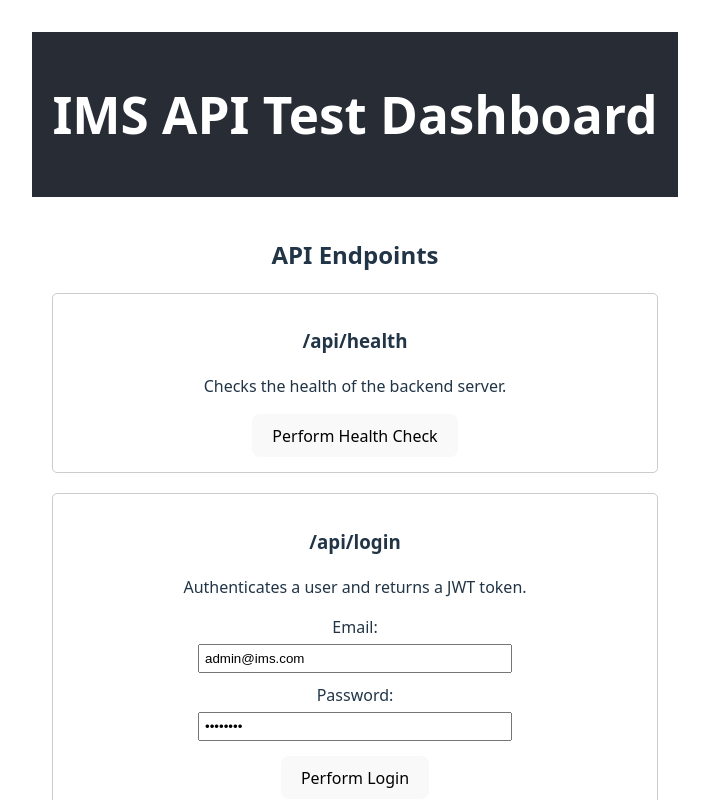
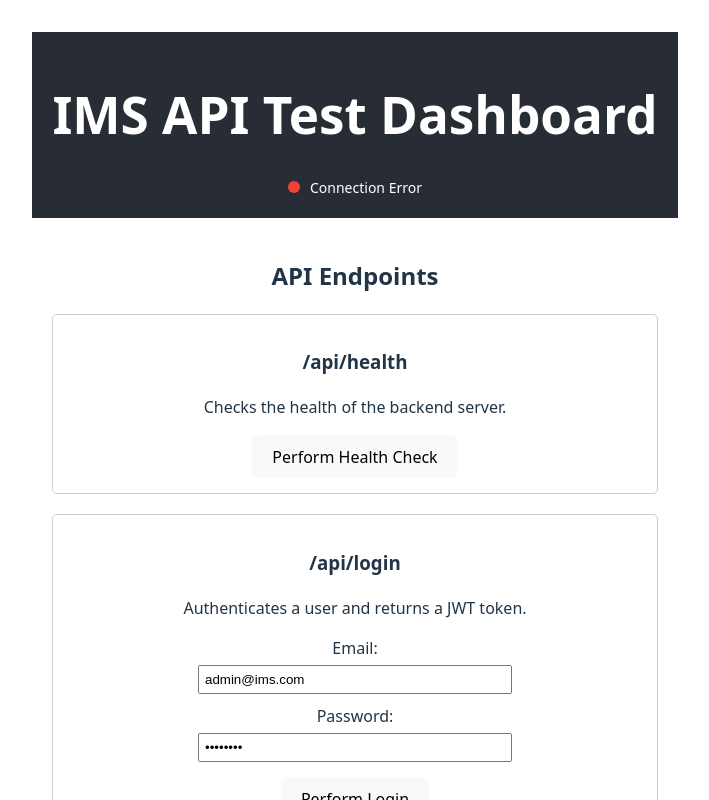
Before and after one commit to ericytex/api-dashboard, a React (Vite) app: page / in a window 1280 px wide. Shown: the top 800 px of the page, without its empty margins (285-994 px from the left). Built offline with nearby package versions, Linux system fonts and the light colour scheme; no server answers.

Commit message:
Fix API dashboard: add credentials to fetch calls, improve error handling, and add connection status indicator

```diff
--- a/src/App.jsx
+++ b/src/App.jsx
@@ -1,14 +1,70 @@
-import React from 'react';
+import React, { useState, useEffect } from 'react';
 import './App.css';
 import HealthCheck from './components/HealthCheck';
 import Login from './components/Login';
 import Users from './components/Users';
 
 function App() {
+  const [connectionStatus, setConnectionStatus] = useState('checking');
+
+  useEffect(() => {
+    const checkConnection = async () => {
+      try {
+        const res = await fetch('https://ims-server-one.vercel.app/api/health', {
+          method: 'GET',
+          credentials: 'include',
+        });
+        setConnectionStatus(res.ok ? 'connected' : 'error');
+      } catch (error) {
+        setConnectionStatus('error');
+      }
+    };
+
+    checkConnection();
+  }, []);
+
+  const getStatusColor = () => {
+    switch (connectionStatus) {
+      case 'connected':
+        return '#4caf50';
+      case 'error':
+        return '#f44336';
+      default:
+        return '#ff9800';
+    }
+  };
+
+  const getStatusText = () => {
+    switch (connectionStatus) {
+      case 'connected':
+        return 'Connected to Backend';
+      case 'error':
+        return 'Connection Error';
+      default:
+        return 'Checking Connection...';
+    }
+  };
+
   return (
     <div style={{ display: 'flex', flexDirection: 'column', minHeight: '100vh' }}>
       <header style={{ backgroundColor: '#282c34', padding: '20px', color: 'white', textAlign: 'center' }}>
         <h1>IMS API Test Dashboard</h1>
+        <div style={{
+          display: 'flex',
+          alignItems: 'center',
+          justifyContent: 'center',
+          gap: '10px',
+          marginTop: '10px'
+        }}>
+          <div style={{
+            width: '12px',
+            height: '12px',
+            borderRadius: '50%',
+            backgroundColor: getStatusColor(),
+            animation: connectionStatus === 'checking' ? 'pulse 2s infinite' : 'none'
+          }}></div>
+          <span style={{ fontSize: '14px' }}>{getStatusText()}</span>
+        </div>
       </header>
       <main style={{ flex: 1, padding: '20px' }}>
         <h2>API Endpoints</h2>
@@ -20,7 +76,16 @@ function App() {
       <footer style={{ backgroundColor: '#282c34', padding: '10px', color: 'white', textAlign: 'center', marginTop: 'auto' }}>
         <p>© 2025 IMS Development Team</p>
       </footer>
-      </div>
+      <style>
+        {`
+          @keyframes pulse {
+            0% { opacity: 1; }
+            50% { opacity: 0.5; }
+            100% { opacity: 1; }
+          }
+        `}
+      </style>
+    </div>
   );
 }
 
--- a/src/components/HealthCheck.jsx
+++ b/src/components/HealthCheck.jsx
@@ -11,17 +11,28 @@ const HealthCheck = () => {
     setError(null);
 
     try {
+      const controller = new AbortController();
+      const timeoutId = setTimeout(() => controller.abort(), 10000); // 10 second timeout
+
       const res = await fetch('https://ims-server-one.vercel.app/api/health', {
         method: 'GET',
-        credentials: 'include', // <-- Important!
+        credentials: 'include',
+        signal: controller.signal,
       });
+
+      clearTimeout(timeoutId);
+
       if (!res.ok) {
         throw new Error(`HTTP error! status: ${res.status}`);
       }
       const data = await res.json();
       setResponse(data);
     } catch (e) {
-      setError(e.message);
+      if (e.name === 'AbortError') {
+        setError('Request timed out. Please try again.');
+      } else {
+        setError(e.message);
+      }
     } finally {
       setLoading(false);
     }
--- a/src/components/Login.jsx
+++ b/src/components/Login.jsx
@@ -19,6 +19,7 @@ const Login = () => {
         headers: {
           'Content-Type': 'application/json',
         },
+        credentials: 'include',
         body: JSON.stringify({ email, password }),
       });
       const data = await res.json();
--- a/src/components/Users.jsx
+++ b/src/components/Users.jsx
@@ -20,6 +20,7 @@ const Users = () => {
         headers: {
           'Authorization': `Bearer ${token}`,
         },
+        credentials: 'include',
       });
       const data = await res.json();
       if (!res.ok) {
```
